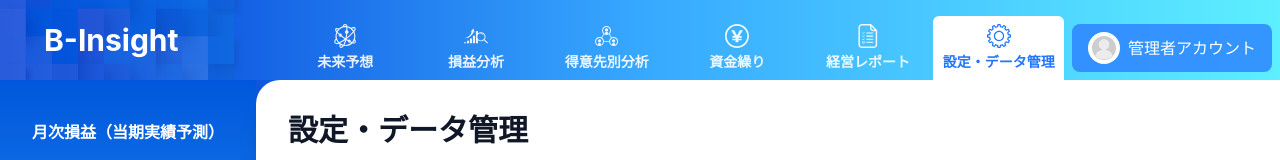
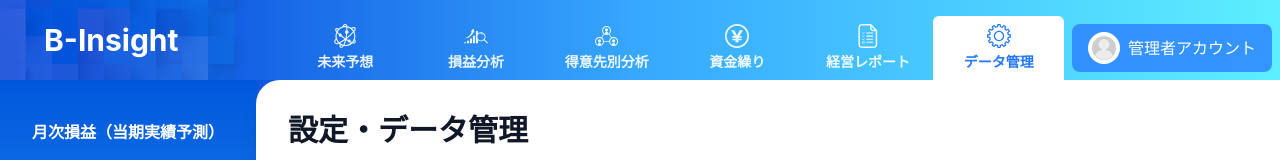
Before and after one commit to sugimoto-chikosya/2026test001, a React (Vite) app: page /app/settings in a window 1280 px wide. Shown: the top 160 px of the page. Built offline with nearby package versions, Linux system fonts and the light colour scheme.

Commit message:
データ管理名称変更

```diff
--- a/src/app/components/Header.tsx
+++ b/src/app/components/Header.tsx
@@ -26,7 +26,7 @@ export function Header() {
       icon: HeaderIcons.icon05,
     },
     {
-      label: "設定・データ管理",
+      label: "データ管理",
       path: "/app/settings",
       icon: HeaderIcons.icon06,
     },
```
